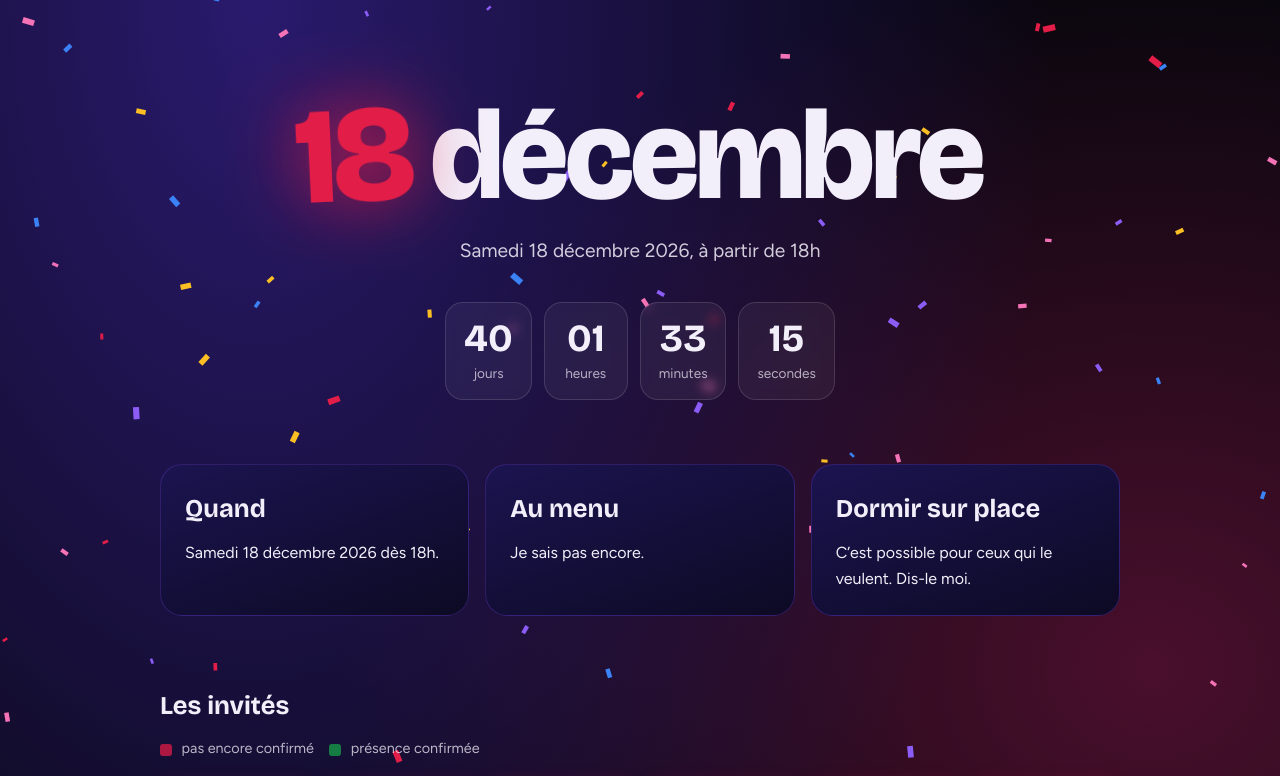
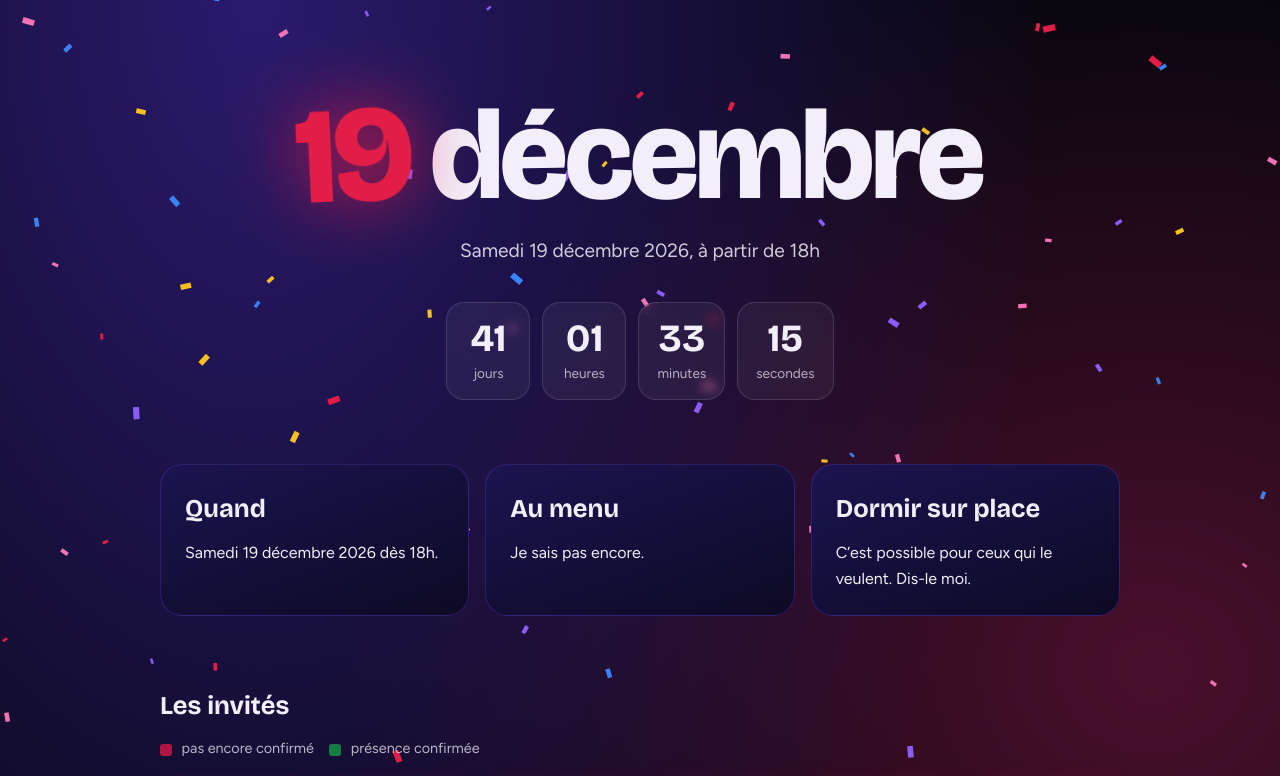
Before and after one commit to lesteack/Anniversaire-Noe, a Next.js app: page / in a window 1280 px wide. Shown: the top 776 px of the page. Built offline with nearby package versions, Linux system fonts and the light colour scheme.

Commit message:
Correction : la soirée est le samedi 19 décembre 2026, pas le 18

```diff
--- a/app/layout.js
+++ b/app/layout.js
@@ -5,8 +5,8 @@ const titre = Bricolage_Grotesque({ subsets: ['latin'], variable: '--f-titre', w
 const texte = Figtree({ subsets: ['latin'], variable: '--f-texte' });
 
 export const metadata = {
-  title: 'Soirée du 18 décembre',
-  description: 'Toutes les infos sur la soirée du samedi 18 décembre 2026',
+  title: 'Soirée du 19 décembre',
+  description: 'Toutes les infos sur la soirée du samedi 19 décembre 2026',
 };
 
 export default function RootLayout({ children }) {
--- a/app/page.js
+++ b/app/page.js
@@ -4,7 +4,7 @@ import { guests } from './guests';
 
 const LAT = 48.729417163726254;
 const LON = 7.89373592965961;
-const CIBLE = new Date('2026-12-18T18:00:00+01:00').getTime();
+const CIBLE = new Date('2026-12-19T18:00:00+01:00').getTime();
 
 function Confettis() {
   const ref = useRef(null);
@@ -59,13 +59,13 @@ export default function Page() {
     <main>
       <Confettis />
       <section className="hero">
-        <h1><span>18</span> décembre</h1>
-        <p className="sous">Samedi 18 décembre 2026, à partir de 18h</p>
+        <h1><span>19</span> décembre</h1>
+        <p className="sous">Samedi 19 décembre 2026, à partir de 18h</p>
         <Compte />
       </section>
 
       <section className="infos">
-        <div className="carte"><h2>Quand</h2><p>Samedi 18 décembre 2026 dès 18h.</p></div>
+        <div className="carte"><h2>Quand</h2><p>Samedi 19 décembre 2026 dès 18h.</p></div>
         <div className="carte"><h2>Au menu</h2><p>Je sais pas encore.</p></div>
         <div className="carte"><h2>Dormir sur place</h2><p>C’est possible pour ceux qui le veulent. Dis-le moi.</p></div>
       </section>
```
